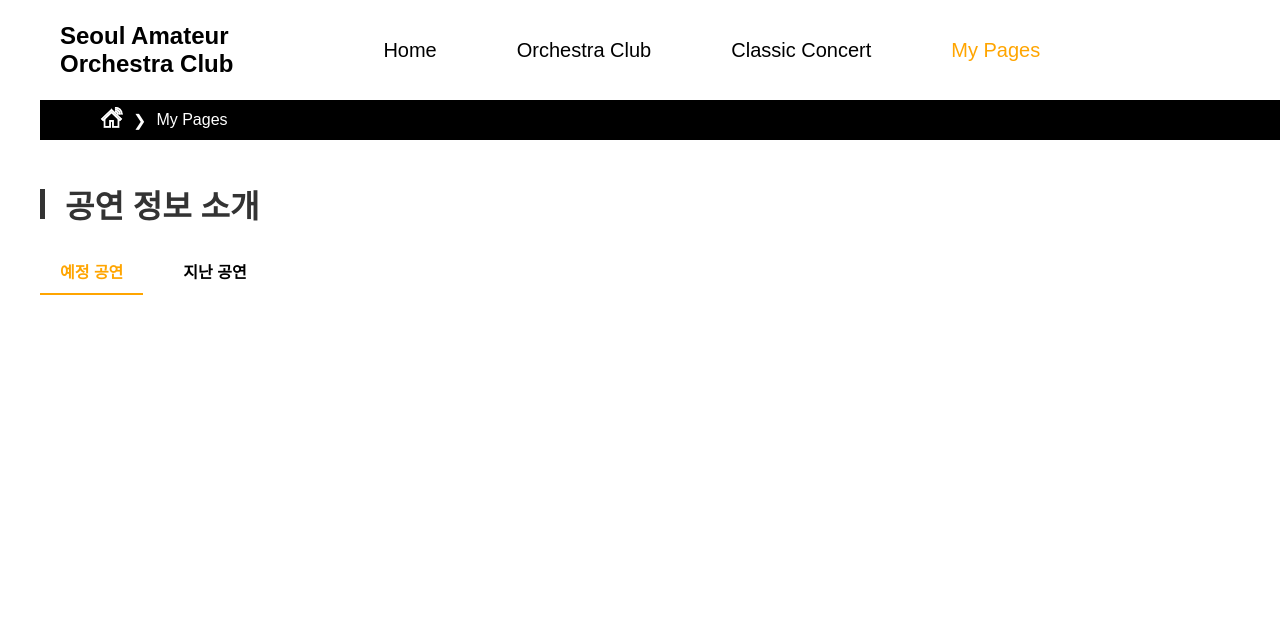
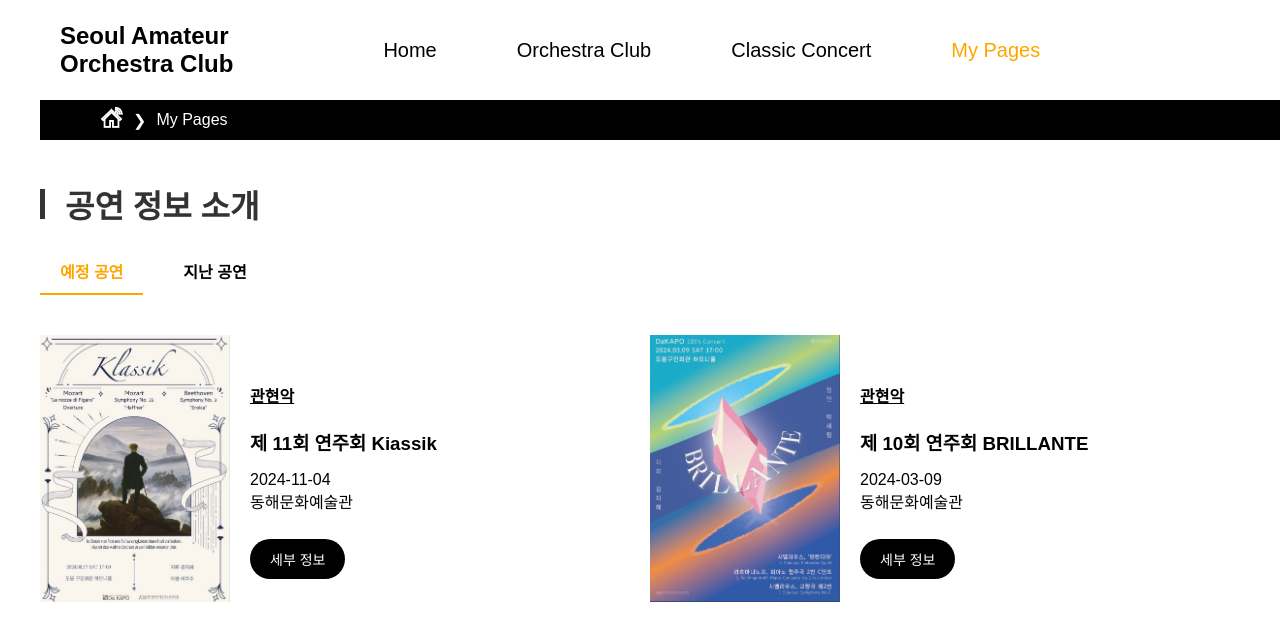
Before and after one commit to kyeongjeong/Seoul_amametur_orchestra_concert, a plain HTML site: page src/pages/mypages/myPage.html in a window 1280 px wide. Drawn offline with Linux system fonts and the light colour scheme.

Commit message:
Feat: 공연 정보 제공 틀 작성

```diff
--- a/src/pages/mypages/myPage.html
+++ b/src/pages/mypages/myPage.html
@@ -41,6 +41,59 @@
                 <button class="tab-button active" data-tab="upcoming">예정 공연</button>
                 <button class="tab-button" data-tab="past">지난 공연</button>
             </div>
+
+            <!-- 예정 공연 -->
+            <div class="concert-list" id="upcoming">
+                <div class="history-item">
+                    <div class="history-image">
+                        <img src="../../../public/images/concert_poster/kwu/dakapo_11.jpg" alt="제 11회 연주회">
+                    </div>
+                    <div class="reservation-info">
+                        <h4><u>관현악</u></h4>
+                        <h3>제 11회 연주회 Kiassik</h3>
+                        <p>2024-11-04<br>동해문화예술관</p>
+                        <a href="../classicConcertPages/DaKAPO_11.html" class="btn-more">세부 정보</a>
+                    </div>
+                </div>
+                <div class="history-item">
+                    <div class="history-image">
+                        <img src="../../../public/images/concert_poster/kwu/dakapo_10.jpg" alt="제 10회 연주회">
+                    </div>
+                    <div class="reservation-info">
+                        <h4><u>관현악</u></h4>
+                        <h3>제 10회 연주회 BRILLANTE</h3>
+                        <p>2024-03-09<br>동해문화예술관</p>
+                        <a href="../classicConcertPages/DaKAPO_10.html" class="btn-more">세부 정보</a>
+                    </div>
+                </div>
+            </div>
+
+            <!-- 지난 공연 -->
+            <div class="concert-list" id="past" style="display: none;">
+                <div class="history-item">
+                    <div class="history-image">
+                        <img src="../../../public/images/concert_poster/kwu/dakapo_9.jpg" alt="제 9회 연주회">
+                    </div>
+                    <div class="reservation-info">
+                        <h4><u>관현악</u></h4>
+                        <h3>제 09회 연주회 Traverse</h3>
+                        <p>2023-08-12<br>동해문화예술관</p>
+                        <a href="../classicConcertPages/DaKAPO_9.html" class="btn-more">세부 정보</a>
+                    </div>
+                </div>
+                <div class="history-item">
+                    <div class="history-image">
+                        <img src="../../../public/images/concert_poster/KWU/dakapo_8.png" alt="제 8회 연주회">
+                    </div>
+                    <div class="reservation-info">
+                        <h4><u>관현악</u></h4>
+                        <h3>제 08회 연주회 낭만</h3>
+                        <p>2023-03-18<br>동해문화예술관</p>
+                        <a href="../classicConcertPages/DaKAPO_8.html" class="btn-more">세부 정보</a>
+                    </div>
+                </div>
+            </div>
+        </div>
     </div>
 
 
--- a/src/pages/mypages/style.css
+++ b/src/pages/mypages/style.css
@@ -138,3 +138,61 @@ body {
     border-bottom: 2px solid orange;
     color: orange;
 }
+
+/* 공연 리스트 */
+.concert-list {
+    display: grid;
+    grid-template-columns: repeat(2, 1fr);
+    gap: 20px;
+    max-width: 1200px;
+    margin: 40px auto;
+    align-items: stretch;
+}
+
+/* 공연 항목 */
+.history-item {
+    display: flex;
+    align-items: center;
+    background-color: #fff;
+    border-radius: 0;
+    overflow: hidden;
+}
+
+/* 공연 항목 이미지 */
+.history-image {
+    width: 33.3%;
+    padding-right: 20px;
+}
+
+.history-image img {
+    width: 100%;
+    height: auto;
+}
+
+/* 공연 설명 */
+.reservation-info {
+    width: 66.6%;
+}
+
+.reservation-info h3 {
+    margin: 0;
+}
+
+.btn-more {
+    display: inline-block;
+    padding: 10px 20px;
+    background-color: black;
+    color: white;
+    text-decoration: none;
+    border-radius: 20px;
+    margin-top: 10px;
+    font-size: 14px;
+}
+
+/* 공연 섹션 제목 */
+.concert-section h2 {
+    text-align: center;
+    margin: 20px 0;
+    font-size: 24px;
+    color: #333;
+}
```
